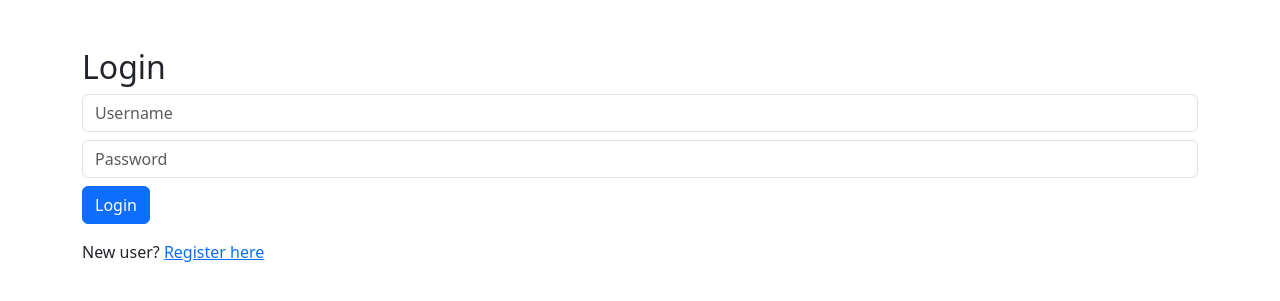
After one commit to dgganesh/influtrack, a Flask app: page /login in a window 1280 px wide. The commit adds this page. Shown: the top 301 px of the page. Run offline with Flask 3, Linux system fonts and the light colour scheme.

Commit message:
adding admin screen, multi user, user management

```diff
--- a/app.py
+++ b/app.py
@@ -1,15 +1,26 @@
 from flask import Flask, request, jsonify
 from pymongo import MongoClient
 import os
+import bcrypt
+from flask import session, redirect, url_for
+from flask_session import Session
 from dotenv import load_dotenv
 from bson import ObjectId
 from flask import render_template
 from collections import defaultdict
+from flask import session, redirect, url_for
+from flask_session import Session
 
 # Load environment variables
 load_dotenv()
 
 app = Flask(__name__)
+app.config["SESSION_PERMANENT"] = False
+app.config["SESSION_TYPE"] = "filesystem"
+
+Session(app)
+
+ADMIN_USER = "admin"
 
 # MongoDB Connection
 MONGO_URI = os.getenv("MONGO_URI")
@@ -18,16 +29,64 @@ client = MongoClient(MONGO_URI)
 db = client["influencer_db"]
 campaigns_collection = db["campaigns"]
 expenses_collection = db["expenses"]
+users_collection = db["users"]
 
 @app.route('/')
 def home():
     return "Influencer Tracker Backend Running 🚀"
 
 
+@app.route('/register', methods=['GET', 'POST'])
+def register():
+    if request.method == 'POST':
+        username = request.form['username']
+        password = request.form['password']
+
+        # Check if user exists
+        if users_collection.find_one({"username": username}):
+            return "User already exists!"
+
+        # Hash password
+        hashed_pw = bcrypt.hashpw(password.encode('utf-8'), bcrypt.gensalt())
+
+        users_collection.insert_one({
+            "username": username,
+            "password": hashed_pw
+        })
+
+        return redirect(url_for('login'))
+
+    return render_template("register.html")
+
+@app.route('/login', methods=['GET', 'POST'])
+def login():
+    if request.method == 'POST':
+        username = request.form['username']
+        password = request.form['password']
+
+        user = users_collection.find_one({"username": username})
+
+        if user and bcrypt.checkpw(password.encode('utf-8'), user['password']):
+            session['user'] = username
+            return redirect(url_for('dashboard'))
+        else:
+            return "Invalid credentials!"
+
+    return render_template("login.html")
+
+@app.route('/logout')
+def logout():
+    session.pop('user', None)
+    return redirect(url_for('login'))
+
+
+
+
 # 🔥 CREATE CAMPAIGN API
 @app.route('/add_campaign', methods=['POST'])
 def add_campaign():
     data = request.json
+    user = session['user']
 
     campaign = {
         "name": data.get("name"),
@@ -36,7 +95,8 @@ def add_campaign():
         "status": data.get("status", "planned"),
         "payment_status": data.get("payment_status", "pending"),
         "amount": int(data.get("amount", 0)),
-        "due_date": data.get("due_date")
+        "due_date": data.get("due_date"),
+        "user_id": user
     }
 
     campaigns_collection.insert_one(campaign)
@@ -80,9 +140,13 @@ def update_campaign(campaign_id):
 # 🖥️ DASHBOARD UI
 @app.route('/dashboard')
 def dashboard():
+    if 'user' not in session:
+        return redirect(url_for('login'))
+
     campaigns = []
 
-    for campaign in campaigns_collection.find():
+    user = session['user']
+    for campaign in campaigns_collection.find({"user_id": user}):
         campaign["_id"] = str(campaign["_id"])
 
         # 🔥 Normalize status
@@ -115,12 +179,14 @@ def dashboard():
 @app.route('/add_expense', methods=['POST'])
 def add_expense():
     data = request.json
+    user = session['user']
 
     expense = {
         "campaign_id": data.get("campaign_id"),
         "title": data.get("title"),
         "amount": int(data.get("amount", 0)),
-        "date": data.get("date")
+        "date": data.get("date"),
+        "user_id": user
     }
 
     expenses_collection.insert_one(expense)
@@ -131,7 +197,8 @@ def add_expense():
 def completed_campaigns():
     campaigns = []
 
-    for campaign in campaigns_collection.find():
+    user = session['user']
+    for campaign in campaigns_collection.find({"user_id": user}):
         campaign["_id"] = str(campaign["_id"])
 
         status = campaign.get("status", "").strip().lower()
@@ -152,6 +219,32 @@ def completed_campaigns():
 
     return render_template("completed.html", campaigns=campaigns)
 
+@app.route('/admin', methods=['GET', 'POST'])
+def admin_panel():
+
+    # 🔐 Allow only admin
+    if 'user' not in session or session['user'] != ADMIN_USER:
+        return "Unauthorized"
+
+    if request.method == 'POST':
+        username = request.form['username']
+        new_password = request.form['password']
+
+        hashed_pw = bcrypt.hashpw(new_password.encode('utf-8'), bcrypt.gensalt())
+
+        users_collection.update_one(
+            {"username": username},
+            {"$set": {"password": hashed_pw}}
+        )
+
+        return "Password updated successfully!"
+
+    # Get all users
+    users = users_collection.find({}, {"username": 1})
+
+    return render_template("admin.html", users=users)
+
+
 @app.route('/reports')
 def reports():
     monthly_data = defaultdict(lambda: {
@@ -159,7 +252,8 @@ def reports():
         "expense": 0
     })
 
-    for campaign in campaigns_collection.find():
+    user = session['user']
+    for campaign in campaigns_collection.find({"user_id": user}):
         status = campaign.get("status", "").strip().lower()
 
         # ✅ Only completed campaigns
@@ -177,7 +271,12 @@ def reports():
         monthly_data[month]["income"] += income
 
         # 💸 Add expenses
-        expenses_cursor = expenses_collection.find({"campaign_id": campaign_id})
+        user = session['user']  # 🔥 ADD THIS
+
+        expenses_cursor = expenses_collection.find({
+            "campaign_id": campaign_id,
+            "user_id": user  # 🔥 ADD THIS FILTER
+        })
 
         for exp in expenses_cursor:
             monthly_data[month]["expense"] += int(exp.get("amount", 0))
--- a/requirements.txt
+++ b/requirements.txt
@@ -2,3 +2,5 @@ flask
 pymongo
 python-dotenv
 gunicorn
+bcrypt
+flask-session
--- /dev/null
+++ b/templates/login.html
@@ -0,0 +1,23 @@
+<!DOCTYPE html>
+<html>
+<head>
+    <title>Login</title>
+    <link href="https://cdn.jsdelivr.net/npm/bootstrap@5.3.0/dist/css/bootstrap.min.css" rel="stylesheet">
+</head>
+<body class="container mt-5">
+
+<h2>Login</h2>
+
+<form method="POST">
+    <input class="form-control mb-2" name="username" placeholder="Username" required>
+    <input class="form-control mb-2" name="password" type="password" placeholder="Password" required>
+
+    <button class="btn btn-primary">Login</button>
+</form>
+
+<p class="mt-3">
+    New user? <a href="/register">Register here</a>
+</p>
+
+</body>
+</html>
```
Also changed, not shown: templates/admin.html (added, +30 -0 lines), templates/index.html (+8 -0 lines), templates/register.html (added, +23 -0 lines), 2 other files.
